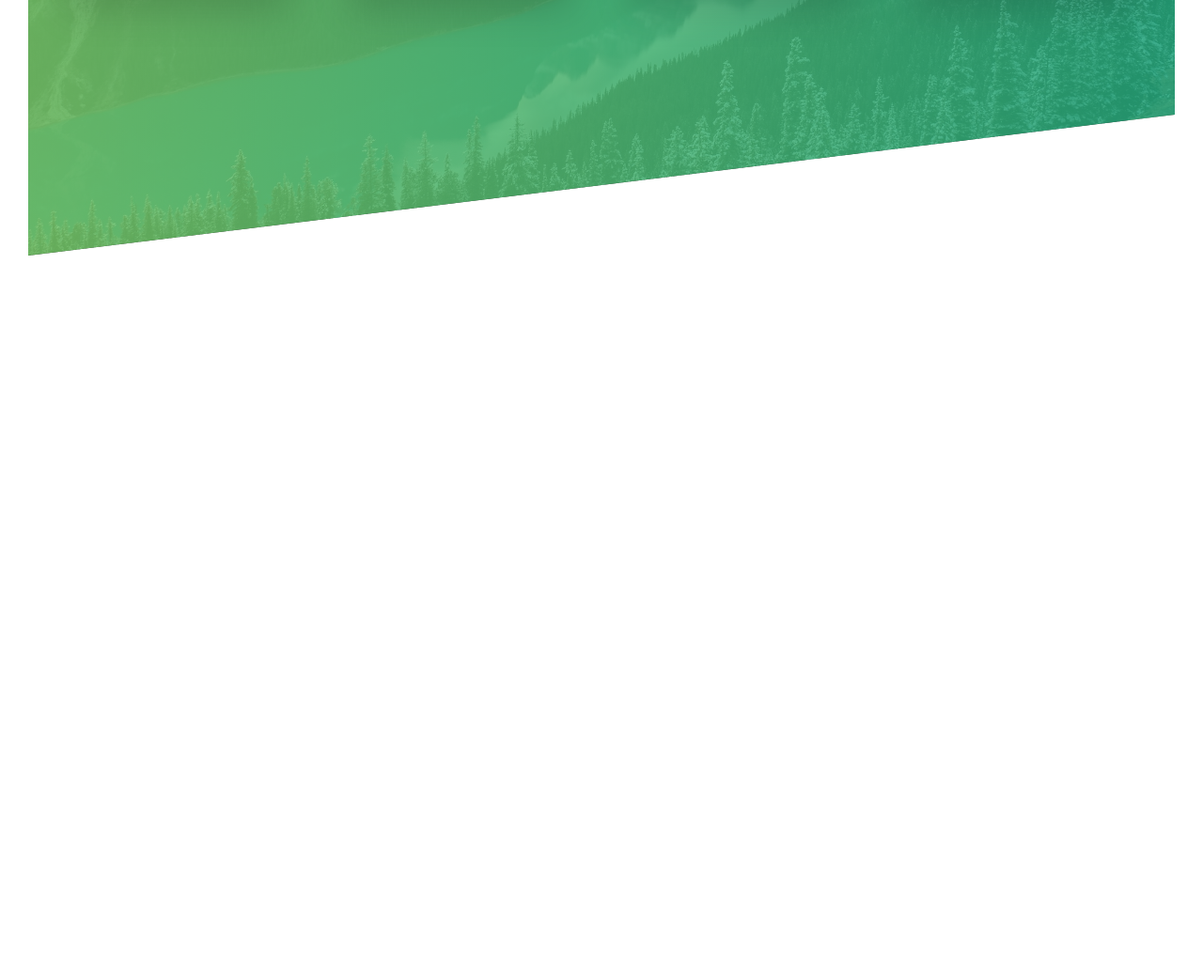
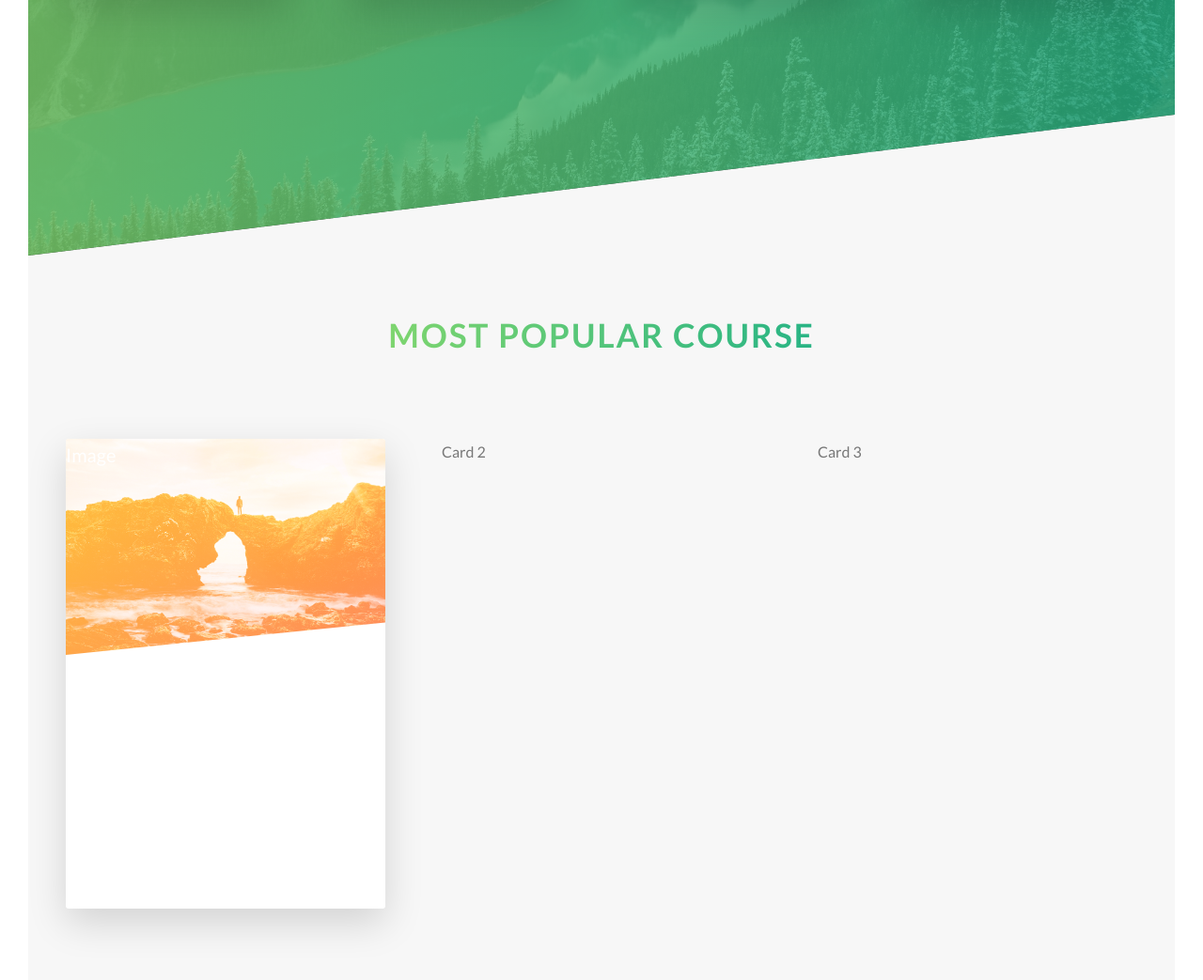
Before and after one commit to SrnaRadic/Udemy-CSS-SASS, a website: page index.html in a window 1280 px wide. Shown: the part 2015-3058 px from the top of the page at 94% size. Before the commit the page ends 2287 px from the top, so only its background shows below. Drawn offline with Linux system fonts and the light colour scheme.

Commit message:
section tours started

```diff
--- a/index.html
+++ b/index.html
@@ -104,6 +104,52 @@
                     </div>
                 </div>
             </section>
+
+            <section class="section-tours">
+                <div class="u-center-text u-margin-bottom-big">
+                    <h2 class="heading-secondary">
+                            Most popular course
+                    </h2>
+                </div>
+
+                <div class="row">
+                        <div class="col-1-of-3">
+                            <div class="card">
+                                <div class="card__side card__side--front">
+
+                                    <div class="card__picture card__picture--1">
+                                            Image
+                                    </div>
+
+                                    <h4 class="card__heading">
+                                            heading
+                                    </h4>
+
+                                    <div class="card__details">
+                                            Details
+                                    </div>
+                                </div>
+
+                                <div class="card__side card__side--back card__side--back-1">
+                                    BACK
+                                </div>
+                            </div>
+                        </div>
+
+                        <div class="col-1-of-3">
+                            <div class="card">
+                                Card 2
+                            </div>
+                        </div>
+
+                        <div class="col-1-of-3">
+                            <div class="card">
+                                Card 3
+                            </div>
+                        </div>
+                    </div>
+
+            </section>
         </main>
 
         <!--
--- a/sass/abstracts/_variables.scss
+++ b/sass/abstracts/_variables.scss
@@ -3,6 +3,12 @@
 $color-primary: #55c57a;
 $color-primary-light: #7ed56f;
 $color-primary-dark: #28b485;
+
+$color-secondary-light: #ffb900;
+$color-secondary-dark: #ff7730;
+
+$color-tertiary-light: #2998ff;
+$color-tertiary-dark: #5643fa;
 
 $color-grey-light-1: #f7f7f7;
 
--- /dev/null
+++ b/sass/components/_card.scss
@@ -0,0 +1,70 @@
+.card {
+
+    //functionality
+    perspective: 150rem;
+    -moz-perspective: 150rem;
+    position: relative;
+    height: 50rem; //posto je child absolutno pozicioniran i roditeju dajemo istu visinu da mu visina ne bi bila 0
+
+    &__side {
+        height: 50rem;
+        transition: all .8s ease; //transition timing function (ease, ease out, ease in itd)
+        position: absolute;
+        top: 0;
+        left: 0;
+        width: 100%;
+        backface-visibility: hidden;
+        border-radius: 3px;
+        overflow: hidden; // kada ubacimo sliku ona ce "ispraviti" border radius, zato dodajemo da ako dodje do overflowa da on bude sakriven
+        box-shadow: 0 1.5rem 4rem rgba($color-black, .15); // 0 in x direction, 4rem je blur, boja senke je crna sa transparencijom 15%
+
+        &--front {
+            background-color: $color-white;
+        }
+
+        &--back {
+            transform: rotateY(180deg);
+
+            &-1 {
+                background-image: linear-gradient(to right bottom, $color-secondary-light, $color-secondary-dark)
+            }
+        }
+
+
+    }
+
+    &:hover &__side--front { //card:hover .card__side
+        transform: rotateY(-180deg);
+    }
+
+    &:hover &__side--back {
+        transform: rotateY(0);
+    }
+
+
+    //front side styling
+    &__picture {
+        background-size: cover;
+        height: 23rem;
+        background-blend-mode: screen;
+        -webkit-clip-path: polygon(0 0, 100% 0, 100% 85%, 0 100%);
+        clip-path: polygon(0 0, 100% 0, 100% 85%, 0 100%);
+        &--1 {
+            background-image: linear-gradient(to right bottom, $color-secondary-light, $color-secondary-dark),
+            url(../img/nat-5.jpg);
+        }
+
+        &--2 {
+            background-image: url(../img/nat-5.jpg);
+        }
+
+        &--3 {
+            background-image: url(../img/nat-5.jpg);
+        }
+    }
+
+    &__heading {
+        font-size: 2.8rem;
+        font-weight:
+    }
+}
--- a/sass/components/_featrue-box.scss
+++ b/sass/components/_featrue-box.scss
@@ -19,7 +19,7 @@
         transform: translateY(-1.5rem) scale(1.03);
     }
 
-    &__text {
+    // &__text {
 
-    }
+    // }
 }
--- a/sass/layout/_grid.scss
+++ b/sass/layout/_grid.scss
@@ -7,7 +7,7 @@
 
     @include clearfix;
 
-    [class^="col-"] {
+    [class^="col-"] { //ovde biramo klase koje pocinju sa "col-", postoje selektori koji biraju kraj ili da klasa npr uopste sadrzi "col-"
         float: left;
 
         &:not(:last-child) {
--- a/sass/main.scss
+++ b/sass/main.scss
@@ -8,6 +8,7 @@
 @import "base/utilities";
 
 @import "components/button";
+@import "components/card";
 @import "components/composition";
 @import "components/featrue-box";
 
--- a/sass/pages/_home.scss
+++ b/sass/pages/_home.scss
@@ -19,3 +19,9 @@
         transform: skewY(7deg);
     }
 }
+
+.section-tours {
+    background-color: $color-grey-light-1;
+    padding:  25rem 0 50rem 0;
+    margin-top: -12rem;
+}
```
Also changed, not shown: css/main.css.
